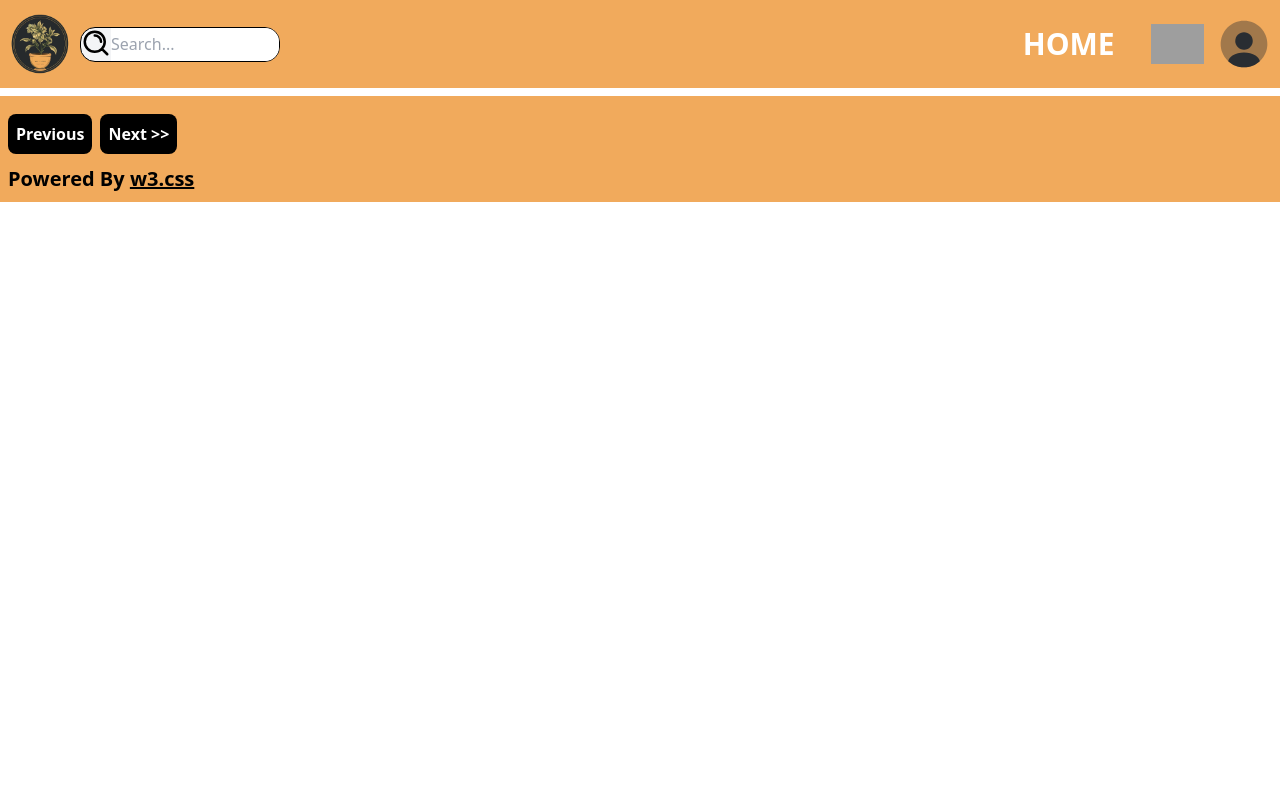
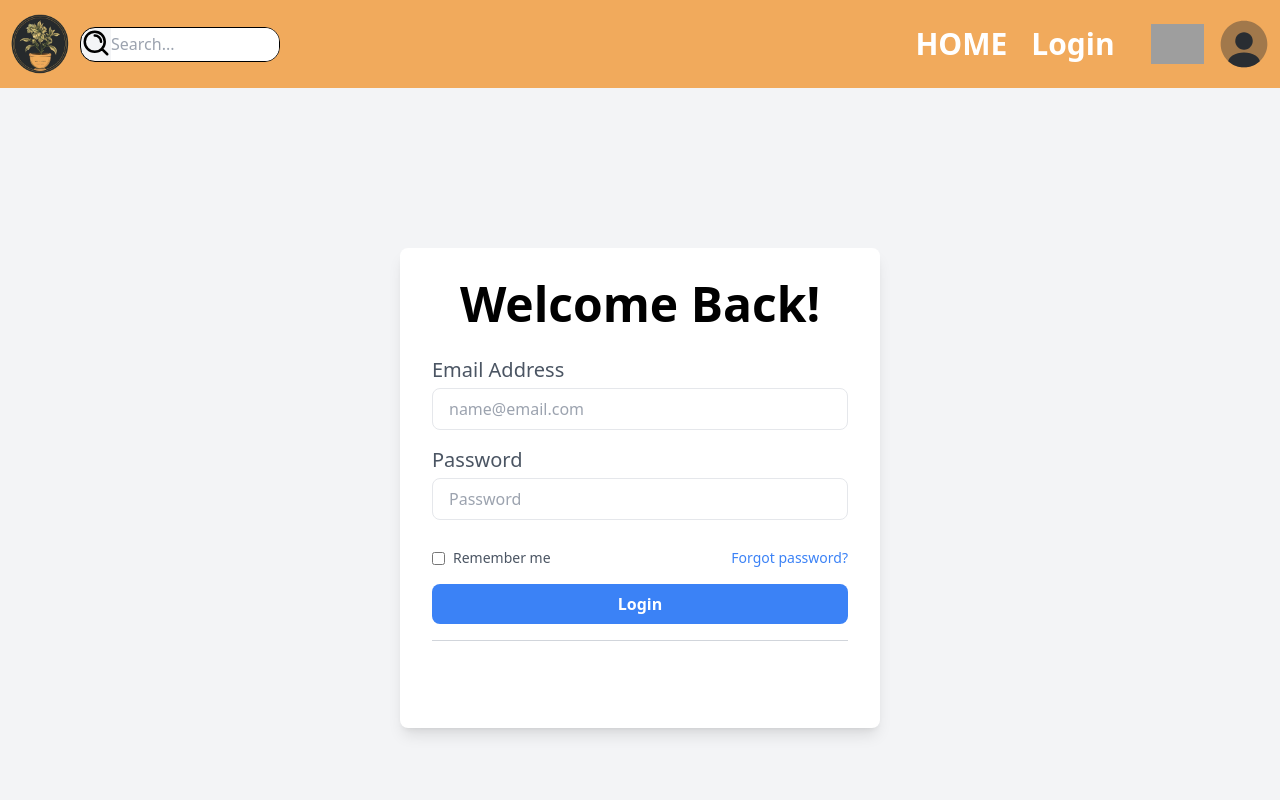
Before and after one commit to Shuklashashi0706/Blog_Website, a React (Vite) app: page /login in a window 1280 px wide. Shown: the top 800 px of the page. Built offline with nearby package versions, Linux system fonts and the light colour scheme; grey boxes are pictures that could not be loaded.

Commit message:
Login page added

```diff
--- a/package.json
+++ b/package.json
@@ -10,6 +10,7 @@
     "preview": "vite preview"
   },
   "dependencies": {
+    "@react-oauth/google": "^0.11.1",
     "react": "^18.2.0",
     "react-dom": "^18.2.0",
     "react-router-dom": "^6.15.0"
--- a/src/App.jsx
+++ b/src/App.jsx
@@ -3,21 +3,25 @@ import { Routes, Route } from "react-router-dom";
 import Home from "./screens/Home/home";
 import Travel from "./screens/Travel/travel";
 import NewStory from "./screens/new-story/newstory";
-import UserProfile from "./screens/user_profile/profile"
+import UserProfile from "./screens/user_profile/profile";
 import Diy from "./screens/DIY/diy";
 import Ikea from "./screens/IKEA/ikea";
 import Navbar from "./components/navbar/navbar";
 import Footer from "./components/footer/footer";
 import NotFound from "./screens/NotFound/notfound";
+import Login from "./screens/login/login";
+import Forgot from "./components/forget/forget";
 const App = () => {
   return (
     <>
       <Navbar />
       <Routes>
         <Route path="/" element={<Home />} />
+        <Route path="/login" element={<Login/>} />
+        <Route path="/forgot" element={<Forgot/>} />
         <Route path="/travel" element={<Travel />} />
         <Route path="/newstory" element={<NewStory />} />
-        <Route path="/user" element={<UserProfile/>} />
+        <Route path="/user" element={<UserProfile />} />
         <Route path="/ikea" element={<Ikea />} />
         <Route path="/diy" element={<Diy />} />
         <Route path="*" element={NotFound} />
--- /dev/null
+++ b/src/components/forget/forget.jsx
@@ -0,0 +1,41 @@
+import React from "react";
+import { Link } from "react-router-dom";
+
+const forgot = () => {
+  return (
+    <div className="min-h-screen flex justify-center items-center bg-gray-100">
+      <div className="bg-white shadow-lg  rounded-lg p-8 w-full md:w-[30rem] h-[23rem] md:h-[20rem]">
+        <h1 className="text-4xl text-center font-semibold mb-7">
+          Reset Password
+        </h1>
+        <form>
+          <div className="mb-4">
+            <label
+              htmlFor="email"
+              className=" mb-2 text-xl block text-sm font-medium text-gray-600"
+            >
+              Your Email
+            </label>
+            <input
+              type="email"
+              id="email"
+              placeholder="name@email.com"
+              className="w-full px-4 py-2 border rounded-lg focus:outline-none  focus:border-blue-500"
+            />
+          </div>
+          <button
+            type="submit"
+            className="w-full bg-blue-500 text-white font-semibold py-2 rounded-lg hover:bg-blue-600 transition duration-300"
+          >
+            Submit
+          </button>
+        </form>
+        <Link to="/login">
+          <p className="text-center font-semibold text-blue-500 mt-2">&lt;Back to Sign-in</p>
+        </Link>
+      </div>
+    </div>
+  );
+};
+
+export default forgot;
--- a/src/components/navbar/navbar.jsx
+++ b/src/components/navbar/navbar.jsx
@@ -26,6 +26,14 @@ const Navbar = () => {
               HOME
             </Link>
           </li>
+          <li className="mr-4 md:mr-6">
+            <Link
+              to="/login"
+              className="text-xl md:text-3xl font-semibold text-white hover:text-gray-200 transition duration-300"
+            >
+              Login
+            </Link>
+          </li>
           <li>
             <Link to="/newstory">
               <img className="h-5 md:h-10 md:mx-3" src={writeLogo} alt="" />
--- a/src/main.jsx
+++ b/src/main.jsx
@@ -1,11 +1,14 @@
-import React from 'react'
-import ReactDOM from 'react-dom/client'
-import App from './App.jsx'
-import {BrowserRouter} from "react-router-dom"
-import './index.css'
+import React from "react";
+import ReactDOM from "react-dom/client";
+import App from "./App.jsx";
+import { BrowserRouter } from "react-router-dom";
+import { GoogleOAuthProvider } from "@react-oauth/google";
+import "./index.css";
 
-ReactDOM.createRoot(document.getElementById('root')).render(
-  <BrowserRouter>
-    <App />
-  </BrowserRouter>
-)
+ReactDOM.createRoot(document.getElementById("root")).render(
+  <GoogleOAuthProvider clientId="2402250018-hdk82gfnrq32tq78thrglegrb1hbnlso.apps.googleusercontent.com">
+    <BrowserRouter>
+      <App />
+    </BrowserRouter>
+  </GoogleOAuthProvider>
+);
--- /dev/null
+++ b/src/screens/login/login.jsx
@@ -0,0 +1,72 @@
+import React from "react";
+import { Link } from "react-router-dom";
+import { GoogleLogin } from "@react-oauth/google";
+const Login = () => {
+  return (
+    <div className="min-h-screen flex justify-center items-center bg-gray-100">
+      <div className="bg-white shadow-lg rounded-lg p-8 w-full md:w-[30rem] h-[29rem] md:h-[30rem]">
+        <h1 className="text-5xl text-center font-semibold mb-7">
+          Welcome Back!
+        </h1>
+        <form>
+          <div className="mb-4">
+            <label
+              htmlFor="email"
+              className="mb-1 text-xl block text-sm font-medium text-gray-600"
+            >
+              Email Address
+            </label>
+            <input
+              type="email"
+              id="email"
+              placeholder="name@email.com"
+              className="w-full px-4 py-2 border rounded-lg focus:outline-none focus:border-blue-500"
+            />
+          </div>
+          <div className="mb-4">
+            <label
+              htmlFor="password"
+              className="mb-1 text-xl block text-sm font-medium text-gray-600"
+            >
+              Password
+            </label>
+            <input
+              type="password"
+              id="password"
+              placeholder="Password"
+              className="w-full px-4 py-2 border mb-3 rounded-lg focus:outline-none focus:border-blue-500"
+            />
+          </div>
+          <div className="flex items-center justify-between mb-4">
+            <div className="flex items-center">
+              <input type="checkbox" id="remember" className="mr-2" />
+              <label htmlFor="remember" className="text-sm text-gray-600">
+                Remember me
+              </label>
+            </div>
+            <Link to="/forgot" className="text-sm text-blue-500">
+              Forgot password?
+            </Link>
+          </div>
+          <button
+            type="submit"
+            className="w-full bg-blue-500 text-white font-semibold py-2 rounded-lg hover:bg-blue-600 transition duration-300"
+          >
+            Login
+          </button>
+          <hr className="my-4 border-gray-300" />
+          <GoogleLogin
+            onSuccess={(credentialResponse) => {
+              console.log(credentialResponse);
+            }}
+            onError={() => {
+              console.log("Login Failed");
+            }}
+          />
+        </form>
+      </div>
+    </div>
+  );
+};
+
+export default Login;
```
Also changed, not shown: 1 other file (tests, documents, lock files or other folders).
